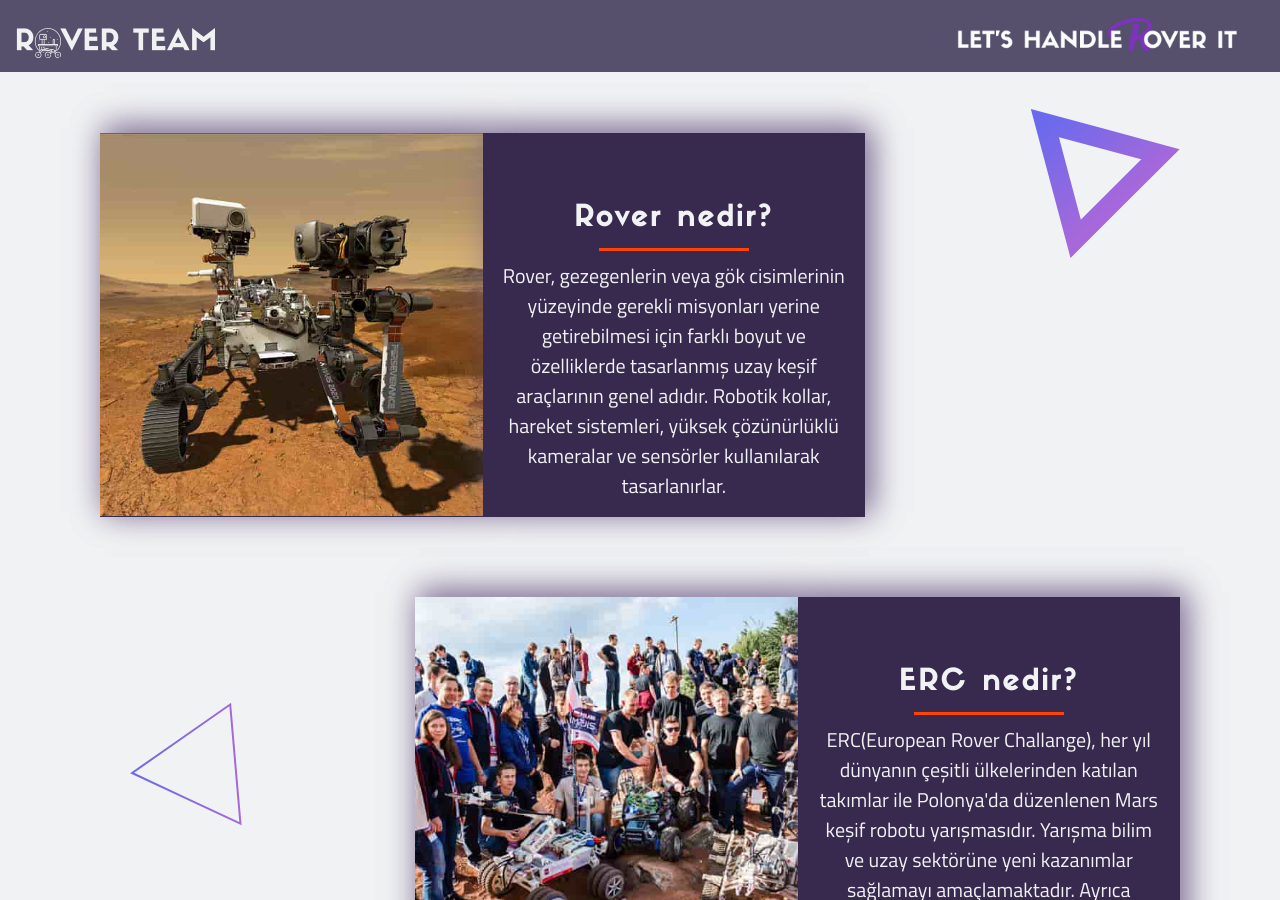
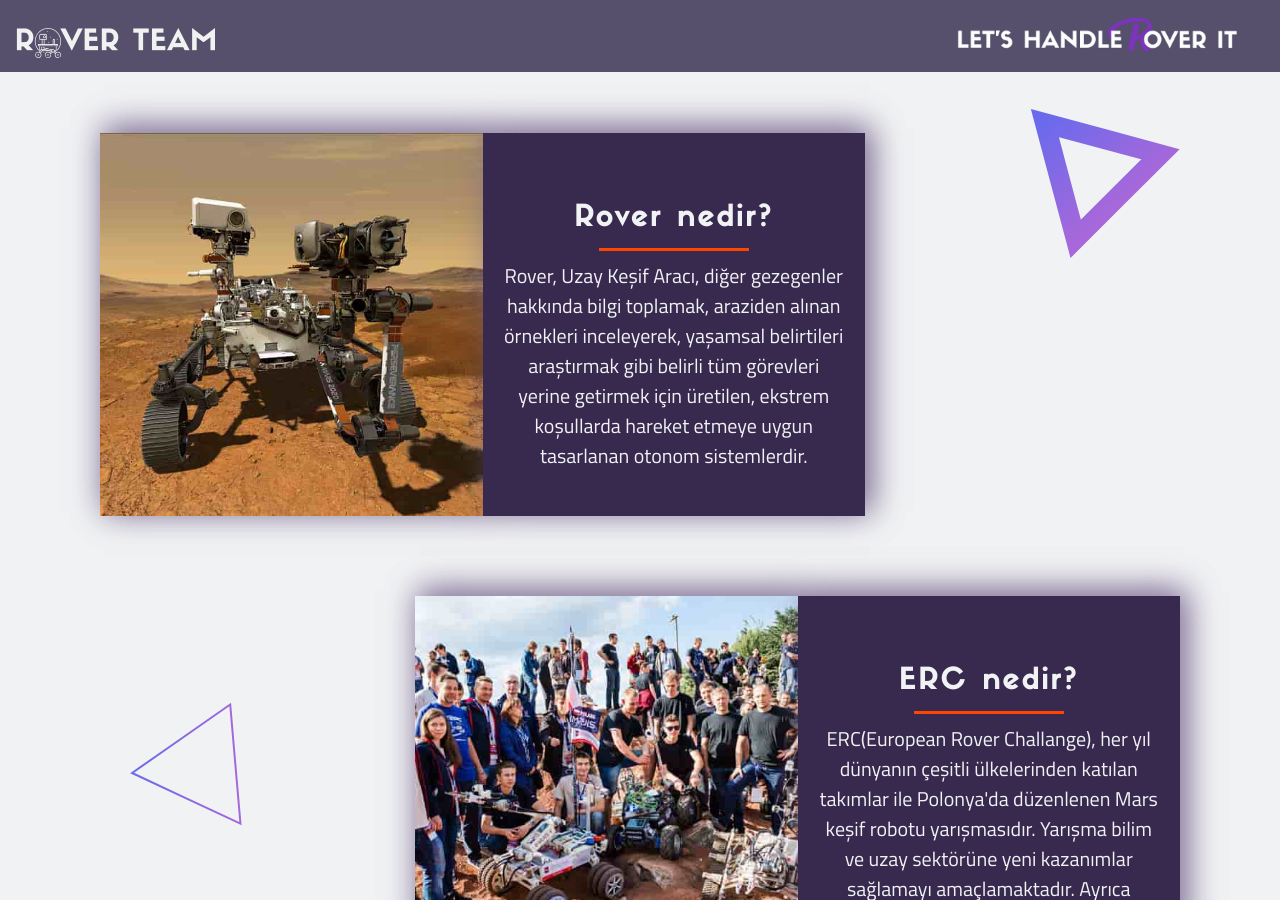
Before and after one commit to harunalbayrak/gtu-rover-website, a Jekyll site: the page built from index.html, in a window 1280 px wide and 900 px high, scrolled down 1011 px. Built offline with Jekyll 4.4.1, drawn with Linux system fonts in a browser that asks for light colours.

Commit message:
Changed "Rover nedir" article

```diff
--- a/_layouts/index.html
+++ b/_layouts/index.html
@@ -95,11 +95,10 @@
                             </div>
                             <div class="lib-row lib-desc">
                                 <p class="p-lib-desc">
-                                    Rover, gezegenlerin veya gök cisimlerinin yüzeyinde gerekli misyonları
-                                    yerine getirebilmesi için farklı boyut ve özelliklerde tasarlanmış uzay keşif
-                                    araçlarının
-                                    genel adıdır. Robotik kollar, hareket sistemleri, yüksek çözünürlüklü kameralar ve
-                                    sensörler kullanılarak tasarlanırlar.
+                                    Rover, Uzay Keşif Aracı, diğer gezegenler hakkında bilgi toplamak, araziden alınan
+                                    örnekleri inceleyerek, yaşamsal belirtileri araştırmak gibi belirli tüm görevleri
+                                    yerine getirmek için üretilen, ekstrem koşullarda hareket etmeye uygun tasarlanan
+                                    otonom sistemlerdir.
                                 </p>
                             </div>
                         </div>
```
Also changed, not shown: 1 other file.
